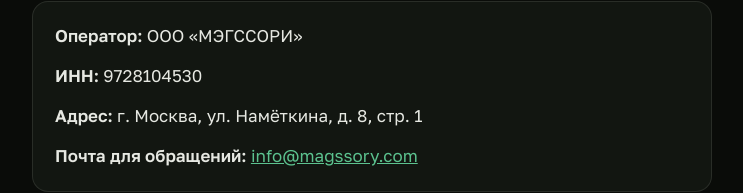
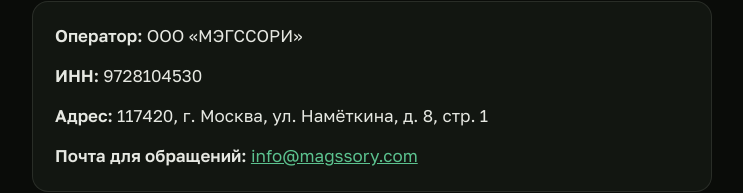
Before and after one commit to mike182277-dot/club88, a plain HTML site: page consent/index.html in a window 1280 px wide. Shown: the part 436-629 px from the top of the page, without its empty margins (268-1011 px from the left). Drawn offline with Linux system fonts and the light colour scheme; a web font is replaced by a local one.

Commit message:
Legal pages: full operator address from the RKN registry
Co-Authored-By: Claude Opus 5.5 <noreply@anthropic.com>
Claude-Session: https://claude.ai/code/session_0149A4VrfzNBt6T6exwwX6Tw

```diff
--- a/consent/index.html
+++ b/consent/index.html
@@ -34,7 +34,7 @@ ul{padding-left:22px;margin:0 0 12px}
 <p class="meta">Сайт club88.tech · Редакция от 25 ноября 2026 г.</p>
 <p>Отправляя заявку на сайте club88.tech и отмечая соответствующее поле формы, я свободно, своей волей и в своём интересе даю согласие на обработку моих персональных данных на следующих условиях.</p>
 <h2>1. Кому</h2>
-<div class="card"><p><strong>Оператор:</strong> ООО «МЭГССОРИ»</p><p><strong>ИНН:</strong> 9728104530</p><p><strong>Адрес:</strong> г. Москва, ул. Намёткина, д. 8, стр. 1</p><p style="margin:0"><strong>Почта для обращений:</strong> <a href="mailto:info@magssory.com">info@magssory.com</a></p></div>
+<div class="card"><p><strong>Оператор:</strong> ООО «МЭГССОРИ»</p><p><strong>ИНН:</strong> 9728104530</p><p><strong>Адрес:</strong> 117420, г. Москва, ул. Намёткина, д. 8, стр. 1</p><p style="margin:0"><strong>Почта для обращений:</strong> <a href="mailto:info@magssory.com">info@magssory.com</a></p></div>
 <h2>2. Какие данные</h2>
 <ul>
 <li>имя;</li>
```
Also changed, not shown: privacy/index.html (+1 -1 lines).
